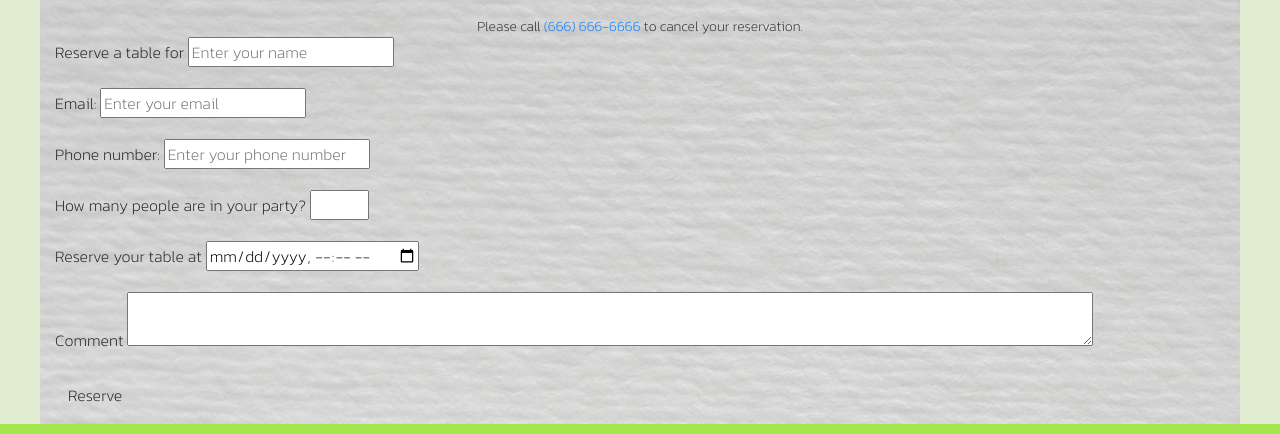
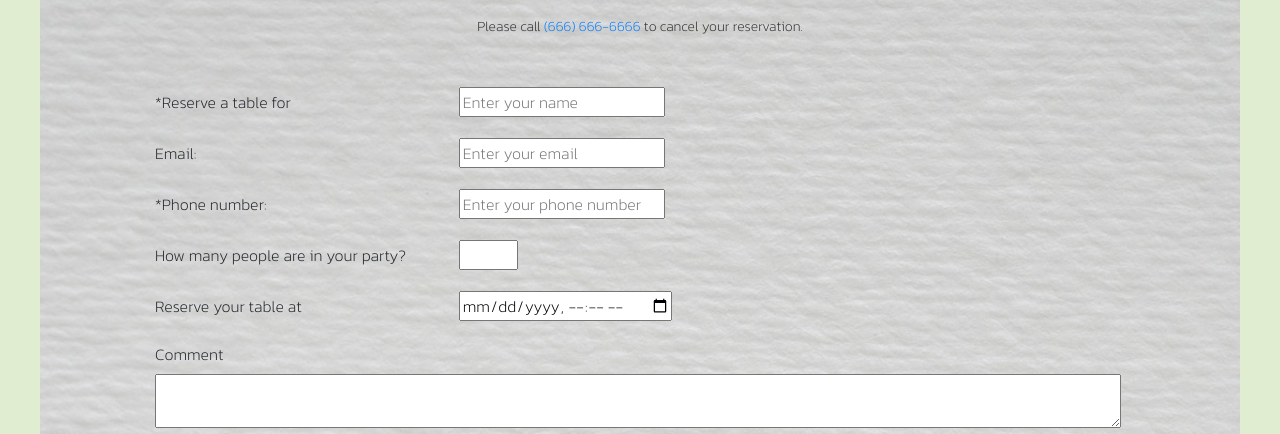
Before and after one commit to bpunyagunr/facadefeast, a plain HTML site: page reservation.html in a window 1280 px wide. Shown: the part 179-613 px from the top of the page. Drawn offline with nearby package versions, Linux system fonts and the light colour scheme.

Commit message:
Add files via upload

```diff
--- a/reservation.html
+++ b/reservation.html
@@ -41,7 +41,7 @@
 					<div class="column">
 						<form action="/action_page.php">
 							<div class="form-group">
-								<label for="name">Reserve a table for</label>
+								<label for="name">*Reserve a table for</label>
 								<input type="name" name="name" id="name" placeholder="Enter your name" required="required">
 							</div>
 							<div class="form-group">
@@ -49,7 +49,7 @@
 								<input type="email" name="email" id="email" placeholder="Enter your email">
 							</div>
 							<div class="form-group">
-								<label for="phone">Phone number:</label>
+								<label for="phone">*Phone number:</label>
 								<input type="phone" name="phone" id="phone" placeholder="Enter your phone number" required="required">
 							</div>
 							<div class="form-group">
@@ -58,7 +58,7 @@
 							</div>
 							<div class="form-group">
 								<label for="howmany">Reserve your table at</label>
-								<input type="datetime-local" id="when" name="when">
+								<input type="datetime-local" id="when" name="when" required="required">
 							</div>
 							<div class="form-group">
 								<label for="comments">Comment</label>
--- a/style.css
+++ b/style.css
@@ -14,6 +14,7 @@ header{
 	width: 100%;
 	background-color: #e1edd1;
 	position: fixed;
+	z-index: 1;
 	top: 0;
 }
 
@@ -163,6 +164,22 @@ td{
 	background-color: #e1edd1;
 }
 
+form{
+	margin: 50px 100px;
+}
+
+label{
+	width: 300px;
+}
+
+.btn{
+	border: 1px solid;
+	border-radius: 5px;
+	background-color: #A5E54D;
+	display: block;
+	margin: 0 auto;
+}
+
 h2{
 	color: #303030;
 }
@@ -191,3 +208,10 @@ footer{
 }
 
 @media only screen and (max-width: 768px){
+	.home-column {
+		padding: 0 50px;
+		display: flex;
+		align-items: center;
+		justify-content: center;
+	}
+}
```
